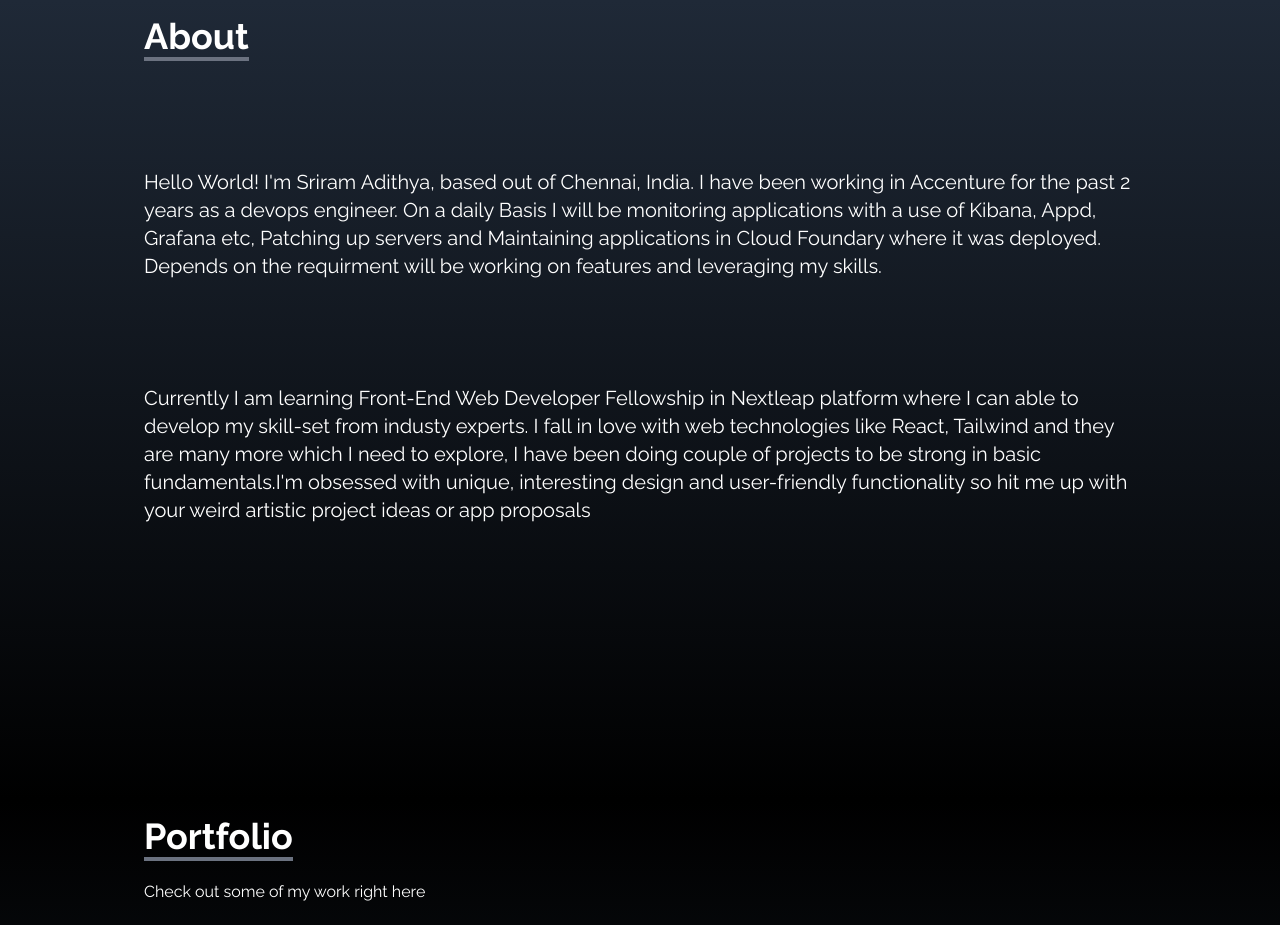
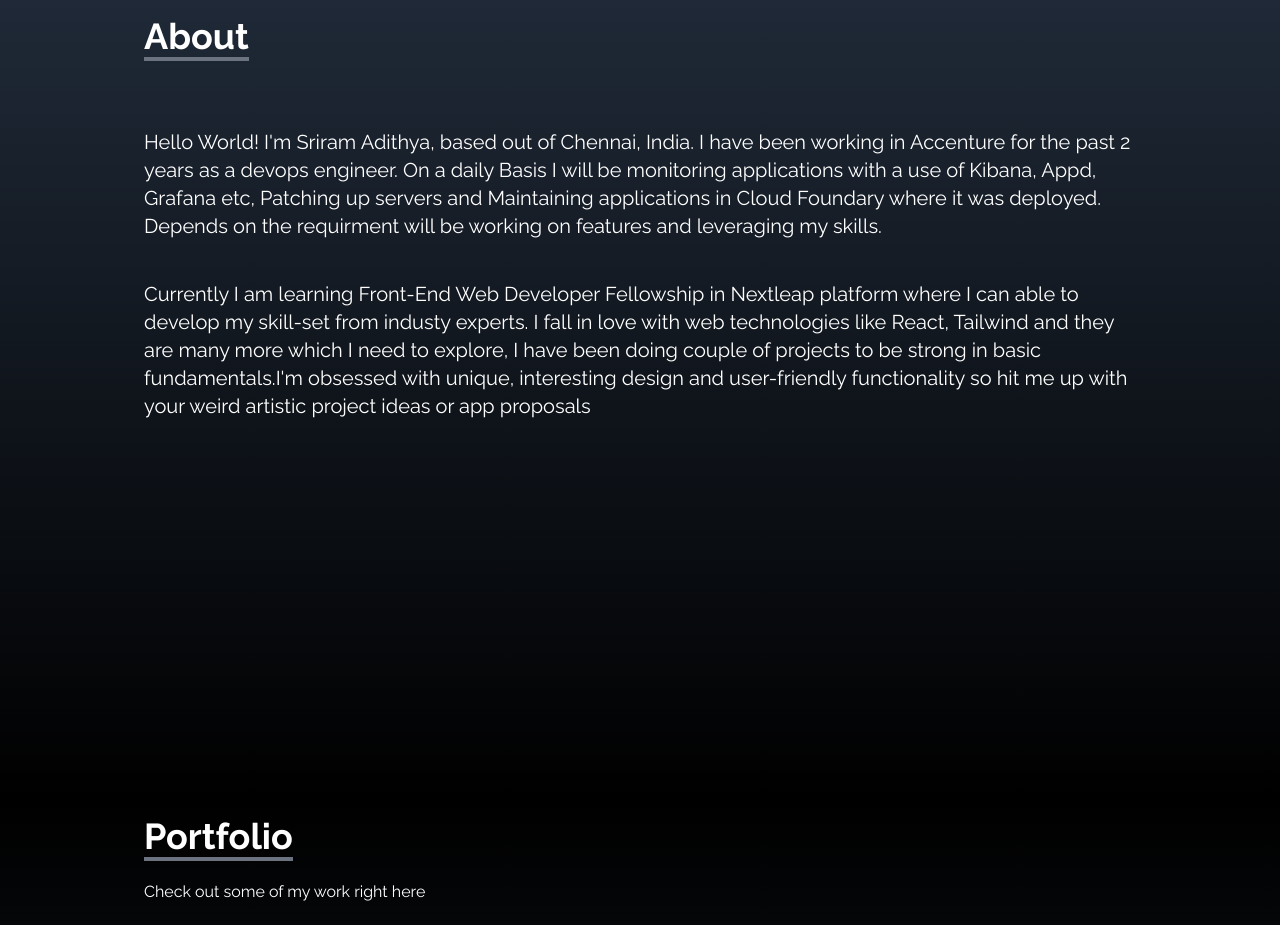
Before and after one commit to sriram-adithya/react-portfolio, a React (Create React App) app: page / in a window 1280 px wide. Shown: the part 800-1725 px from the top of the page. Built offline with nearby package versions, Linux system fonts and the light colour scheme; the HTML template or start-up script is replaced by a standard one.

Commit message:
Update About.jsx

```diff
--- a/src/components/About.jsx
+++ b/src/components/About.jsx
@@ -9,13 +9,10 @@ const About = () => {
                     <p className="text-4xl font-bold inline border-b-4 border-gray-500">About</p>
                 </div>
 
-                <p className="text-base mt-20 sm:text-xl md:text-xl lg:text-xl">
+                <p className="text-base mt-10 sm:text-xl md:text-xl lg:text-xl">
                     Hello World! I'm Sriram Adithya, based out of Chennai, India. I have been working in Accenture for the past 2 years as a devops engineer. On a daily Basis I will be monitoring applications with a use of Kibana, Appd, Grafana etc, Patching up servers and Maintaining applications in Cloud Foundary where it was deployed. Depends on the requirment will be working on features and leveraging my skills.
                 </p>
-
-                <br />
-
-                <p className='text-base mt-20 sm:text-xl md:text-xl lg:text-xl'>
+                <p className='text-base mt-10 sm:text-xl md:text-xl lg:text-xl'>
                     Currently I am learning Front-End Web Developer Fellowship in Nextleap platform where I can able to develop my skill-set from industy experts. I fall in love with web technologies like React, Tailwind and they are many more which I need to explore, I have been doing couple of projects to be strong in basic fundamentals.I'm obsessed with unique, interesting design and user-friendly functionality so hit me up with your weird artistic project ideas or app proposals
                 </p>
             </div>
```
